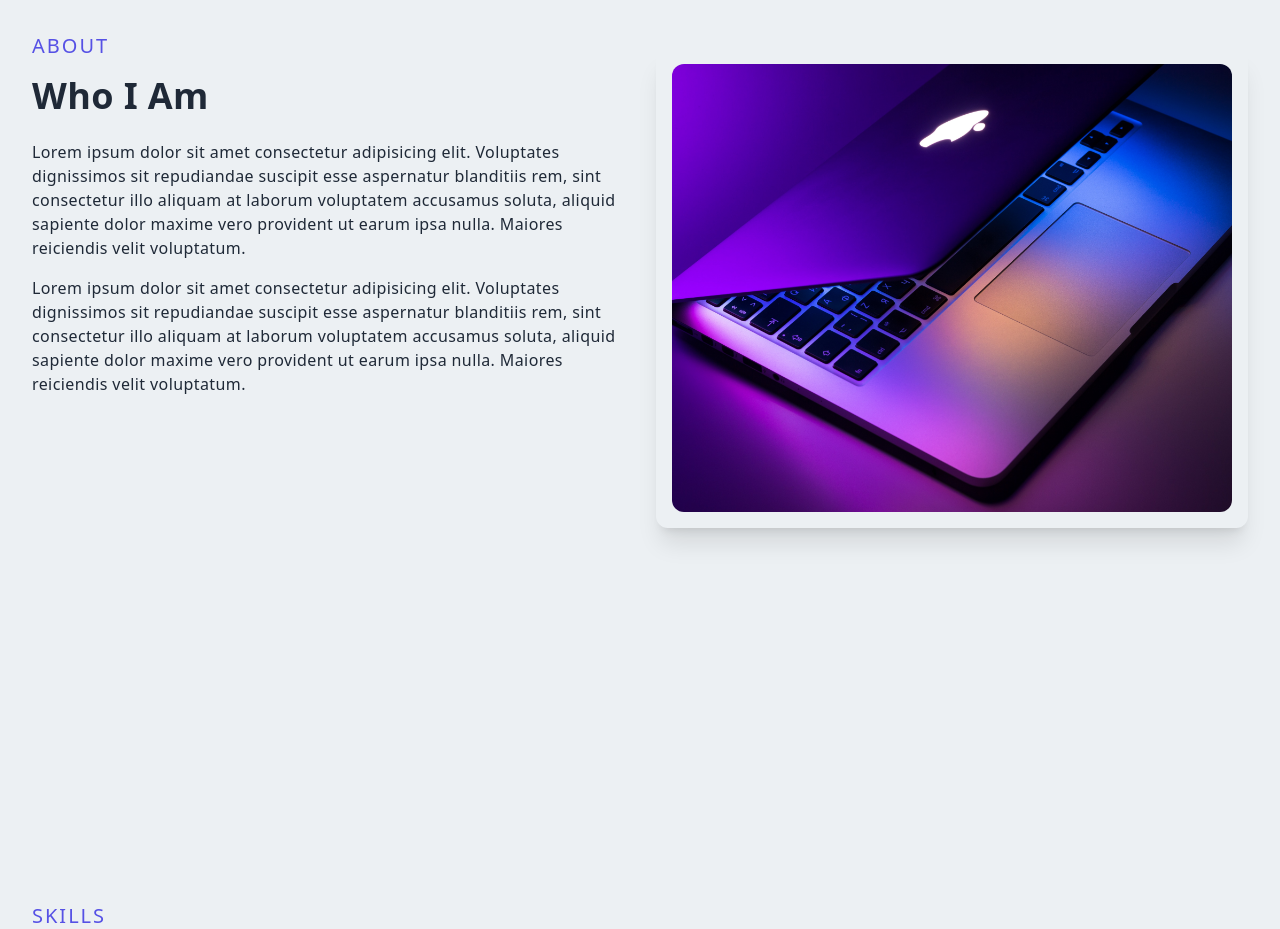
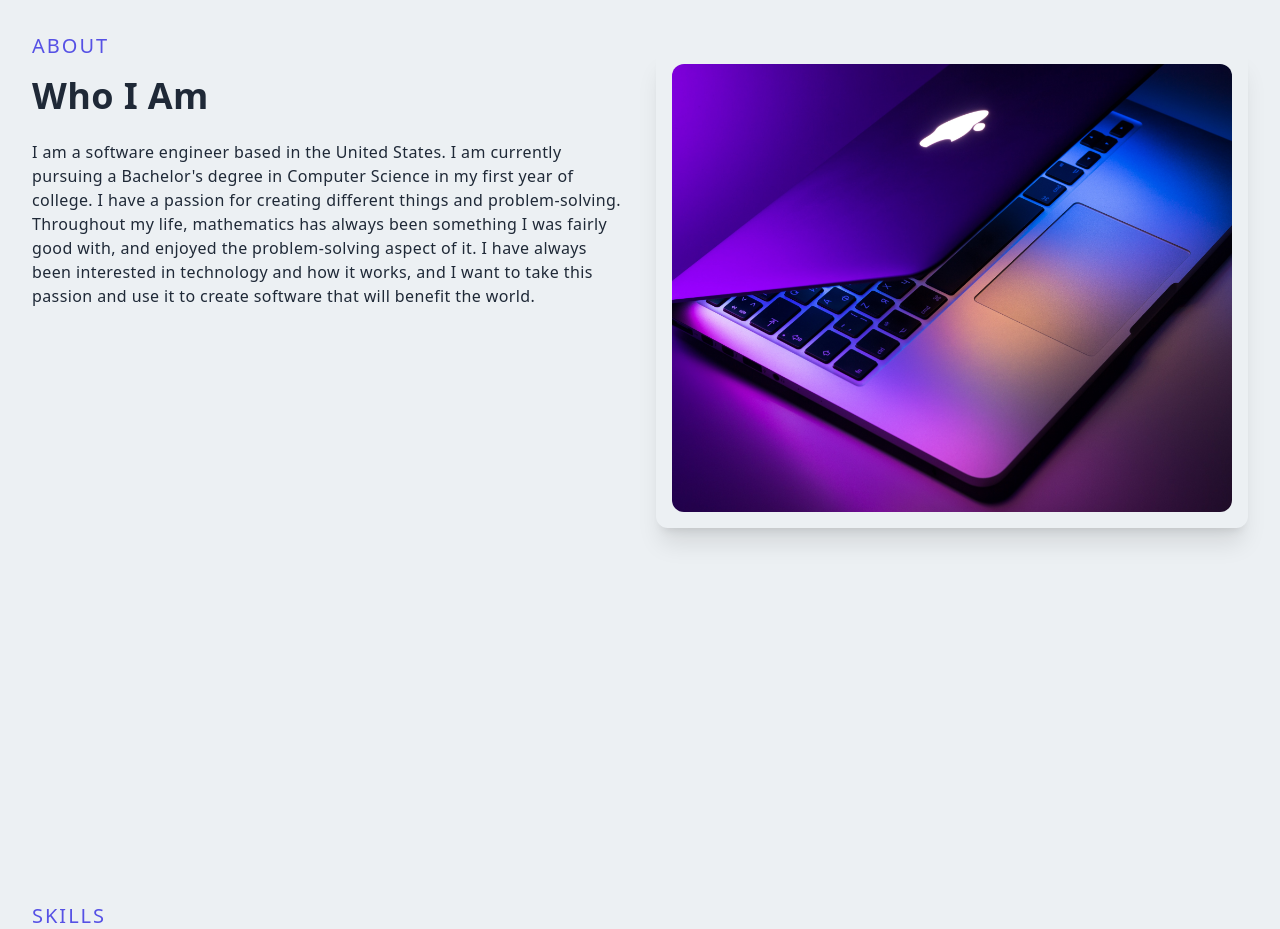
Before and after one commit to MrJack2x/jackm-portfolio, a React (Vite) app: page / in a window 1280 px wide. Shown: the part 920-1849 px from the top of the page. Built offline with nearby package versions, Linux system fonts and the light colour scheme.

Commit message:
feat: added proper information for the about section

```diff
--- a/src/components/About.jsx
+++ b/src/components/About.jsx
@@ -13,18 +13,14 @@ export default function About() {
           </p>
           <h2 className="py-4">Who I Am</h2>
           <p className="py-2 text-gray-600">
-            Lorem ipsum dolor sit amet consectetur adipisicing elit. Voluptates
-            dignissimos sit repudiandae suscipit esse aspernatur blanditiis rem,
-            sint consectetur illo aliquam at laborum voluptatem accusamus
-            soluta, aliquid sapiente dolor maxime vero provident ut earum ipsa
-            nulla. Maiores reiciendis velit voluptatum.
-          </p>
-          <p className="py-2 text-gray-600">
-            Lorem ipsum dolor sit amet consectetur adipisicing elit. Voluptates
-            dignissimos sit repudiandae suscipit esse aspernatur blanditiis rem,
-            sint consectetur illo aliquam at laborum voluptatem accusamus
-            soluta, aliquid sapiente dolor maxime vero provident ut earum ipsa
-            nulla. Maiores reiciendis velit voluptatum.
+            I am a software engineer based in the United States. I am currently
+            pursuing a Bachelor&#39;s degree in Computer Science in my first
+            year of college. I have a passion for creating different things and
+            problem-solving. Throughout my life, mathematics has always been
+            something I was fairly good with, and enjoyed the problem-solving
+            aspect of it. I have always been interested in technology and how it
+            works, and I want to take this passion and use it to create software
+            that will benefit the world.
           </p>
         </div>
         <div className="w-full h-auto m-auto shadow-xl shadow-gray-400 rounded-xl flex items-center justify-center p-4 mt-4 hover:scale-105 ease-in duration-300">
```
